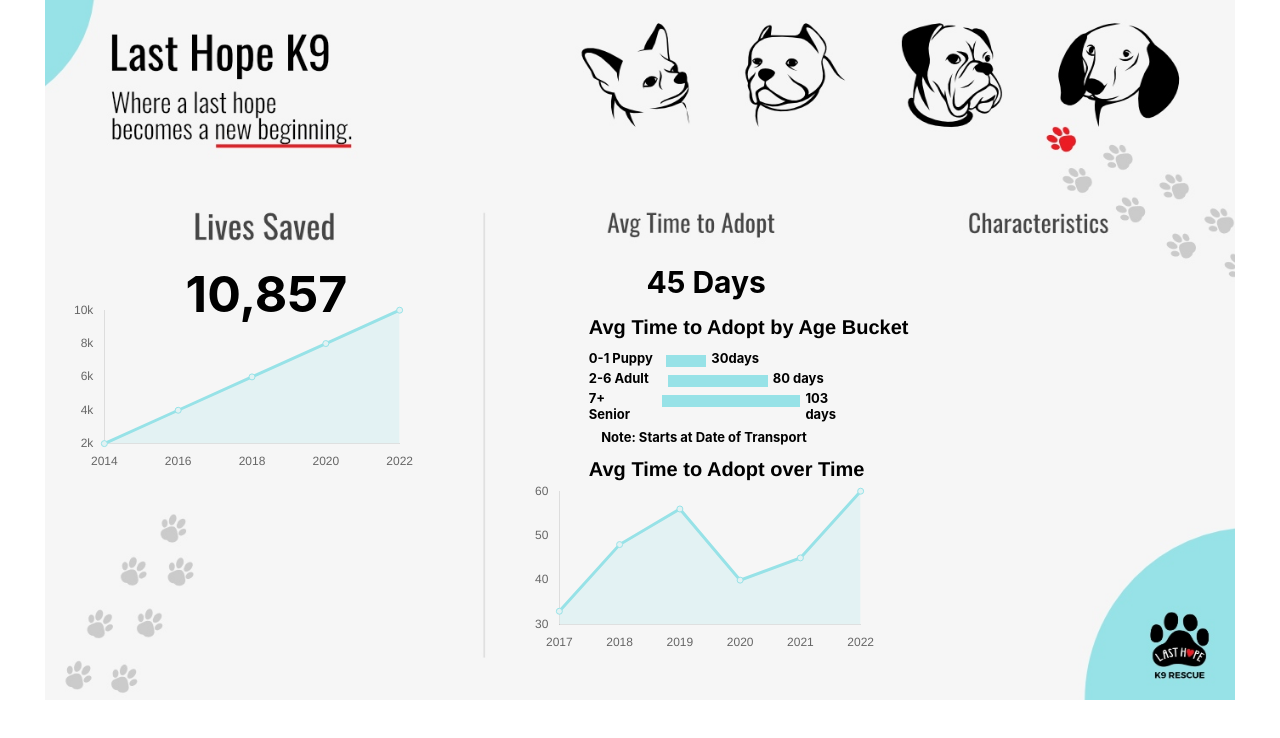
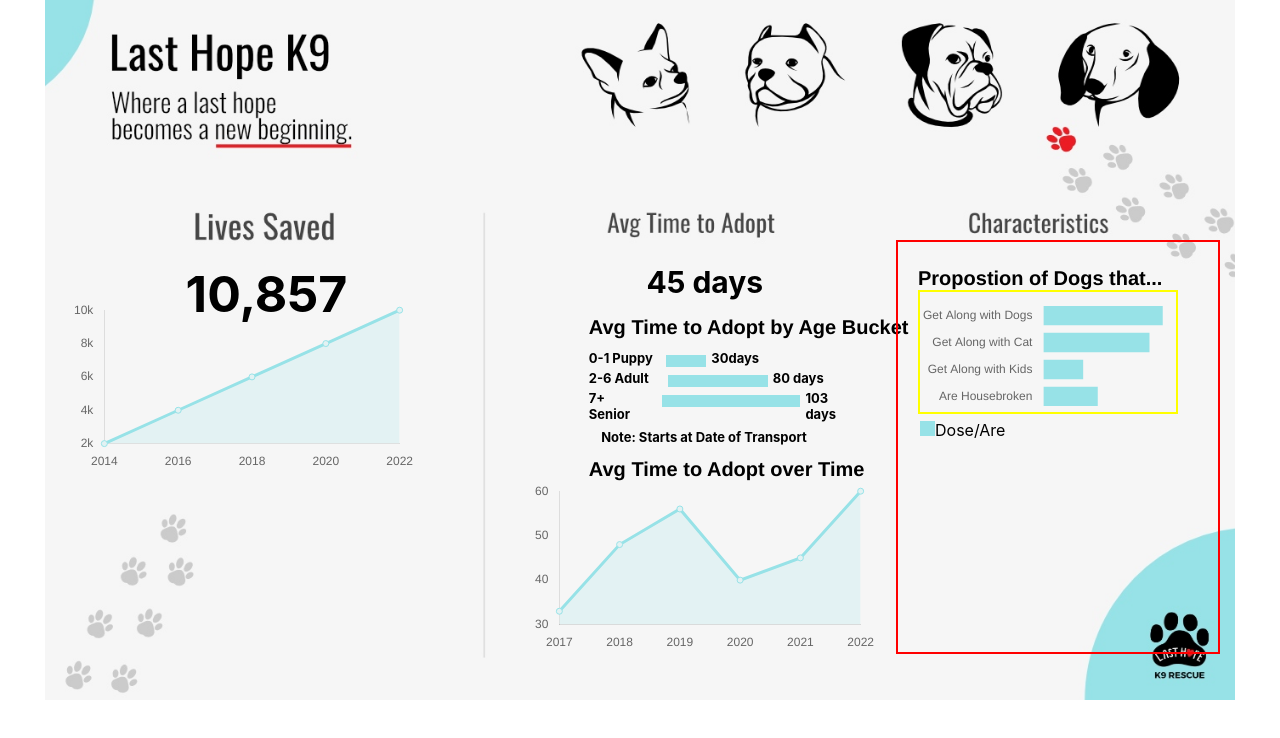
Before and after one commit to SammithGowda/indiadata, a React (Create React App) app: page / in a window 1280 px wide. Shown: the top 738 px of the page. Built offline with nearby package versions, Linux system fonts and the light colour scheme.

Commit message:
updated charts

```diff
--- a/src/App.css
+++ b/src/App.css
@@ -104,3 +104,25 @@
   font-size: 20px;
   font-family: "Franklin Gothic Medium", "Arial Narrow", Arial, sans-serif;
 }
+.last_graph_div {
+  border: 2px solid red;
+  height: 410px;
+  width: 25%;
+  position: absolute;
+  left: 70%;
+  top: 30%;
+}
+.last_graph_div_first_span {
+  display: inline-block;
+  font-weight: bold;
+  font-size: 20px;
+  font-family: "Franklin Gothic Medium", "Arial Narrow", Arial, sans-serif;
+  margin-top: 25px;
+  margin-left: 20px;
+}
+.proportio_chart_div {
+  border: 2px solid yellow;
+  height: 120px;
+  width: 80%;
+  margin-left: 20px;
+}
--- a/src/Componets/Dashbord.jsx
+++ b/src/Componets/Dashbord.jsx
@@ -1,5 +1,5 @@
 import "../App.css";
-import { Line } from "react-chartjs-2";
+import { Line, Bar } from "react-chartjs-2";
 // eslint-disable-next-line
 import Chart from "chart.js/auto";
 export const Dashbord = () => {
@@ -63,6 +63,7 @@
       x: {
         grid: {
           display: false,
+          borderColor: "#d7d7d7",
         },
       },
       y: {
@@ -89,7 +90,7 @@
         },
       },
     },
-    tooltip: { visible: true },
+    tooltip: { visible: false },
   };
   const data = {
     labels: ["2014", "2016", "2018", "2020", "2022"],
@@ -113,7 +114,22 @@
       },
     ],
   };
-
+  const state = {
+    labels: [
+      "Get Along with Dogs",
+      "Get Along with Cat",
+      "Get Along with Kids",
+      "Are Housebroken",
+    ],
+    datasets: [
+      {
+        axis: "y",
+        backgroundColor: "#97e2e7",
+        hoverBackgroundColor: "#e3f2f3",
+        data: [90, 80, 30, 41],
+      },
+    ],
+  };
   return (
     <>
       <div className="bacground_img_div">
@@ -132,7 +148,7 @@
         </div>
         {/*middle div with graph*/}
         <div className="middle_graph_div">
-          <span className="first_span_tag">45 Days</span>
+          <span className="first_span_tag">45 days</span>
           <p className="first_p_tag">Avg Time to Adopt by Age Bucket</p>
           <div className="first_samll_graph">
             {/*first 30days */}
@@ -159,7 +175,7 @@
           <div>
             <Line
               style={{
-                //   border: "2px solid red",
+                // border: "2px solid red",
                 width: "90%",
                 height: "91%",
                 margin: "auto",
@@ -170,6 +186,58 @@
           </div>
         </div>
         {/*last div graph */}
+        <div className="last_graph_div">
+          <span className="last_graph_div_first_span">
+            Propostion of Dogs that...
+          </span>
+          <div className="proportio_chart_div">
+            <Bar
+              style={{ height: "100%" }}
+              data={state}
+              options={{
+                indexAxis: "y",
+                scales: {
+                  xAxes: {
+                    grid: {
+                      display: false,
+                      drawBorder: false,
+                    },
+                    ticks: {
+                      display: false,
+                    },
+                  },
+                  yAxes: {
+                    grid: {
+                      display: false,
+                      drawBorder: false,
+                    },
+                  },
+                },
+                plugins: {
+                  title: {
+                    display: false,
+                    // font: { size: 50, family: "rubik" },
+                  },
+                  legend: { display: false, position: "right" },
+                  labels: {
+                    render: "percentage",
+                    precision: 2,
+                  },
+                },
+                // maintainAspectRatio: false,
+              }}
+            />
+            <div
+              style={{
+                width: "15px",
+                height: "15px",
+                backgroundColor: "#97e2e7",
+                display: "inline-block",
+              }}
+            ></div>
+            <span>Dose/Are</span>
+          </div>
+        </div>
       </div>
     </>
   );
```
